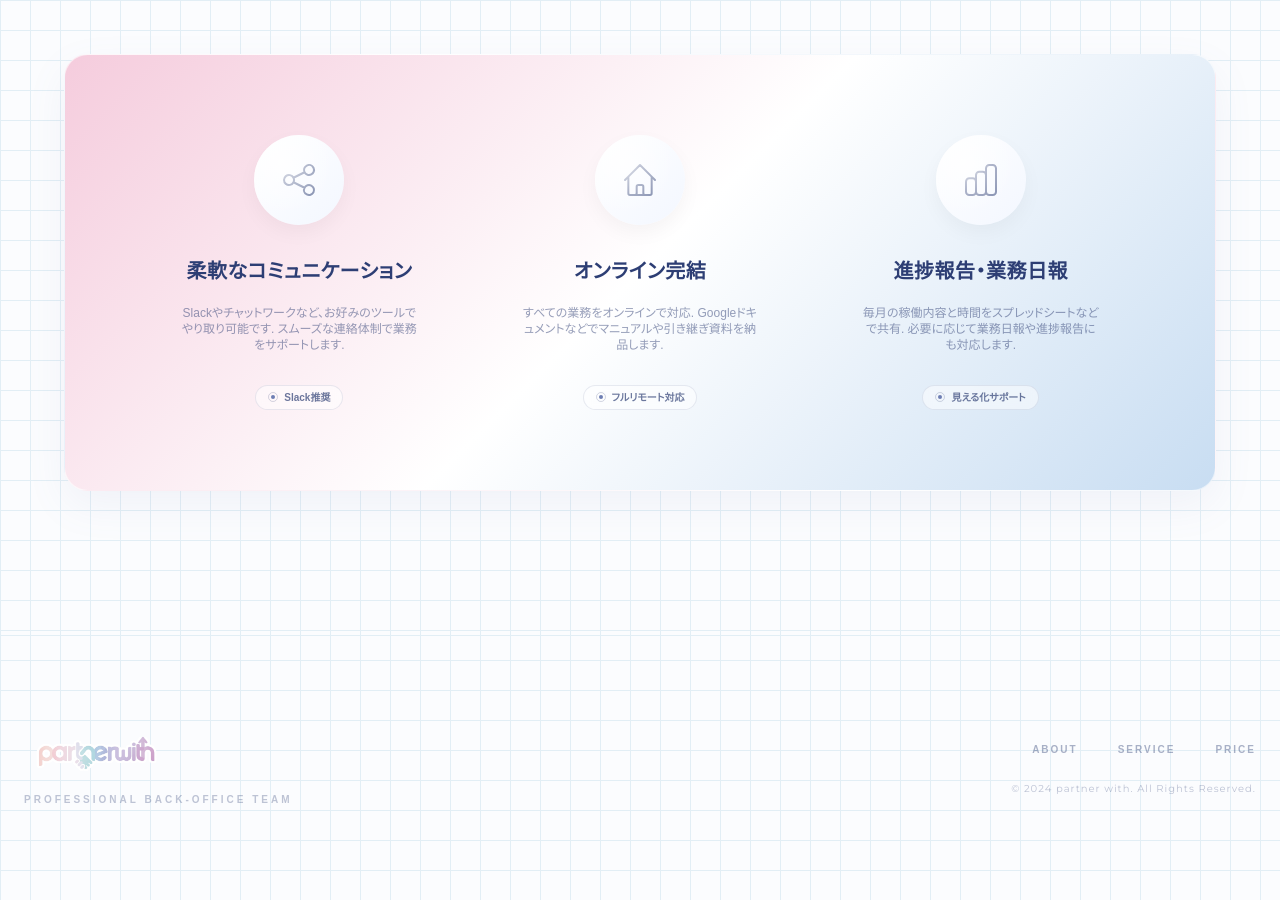
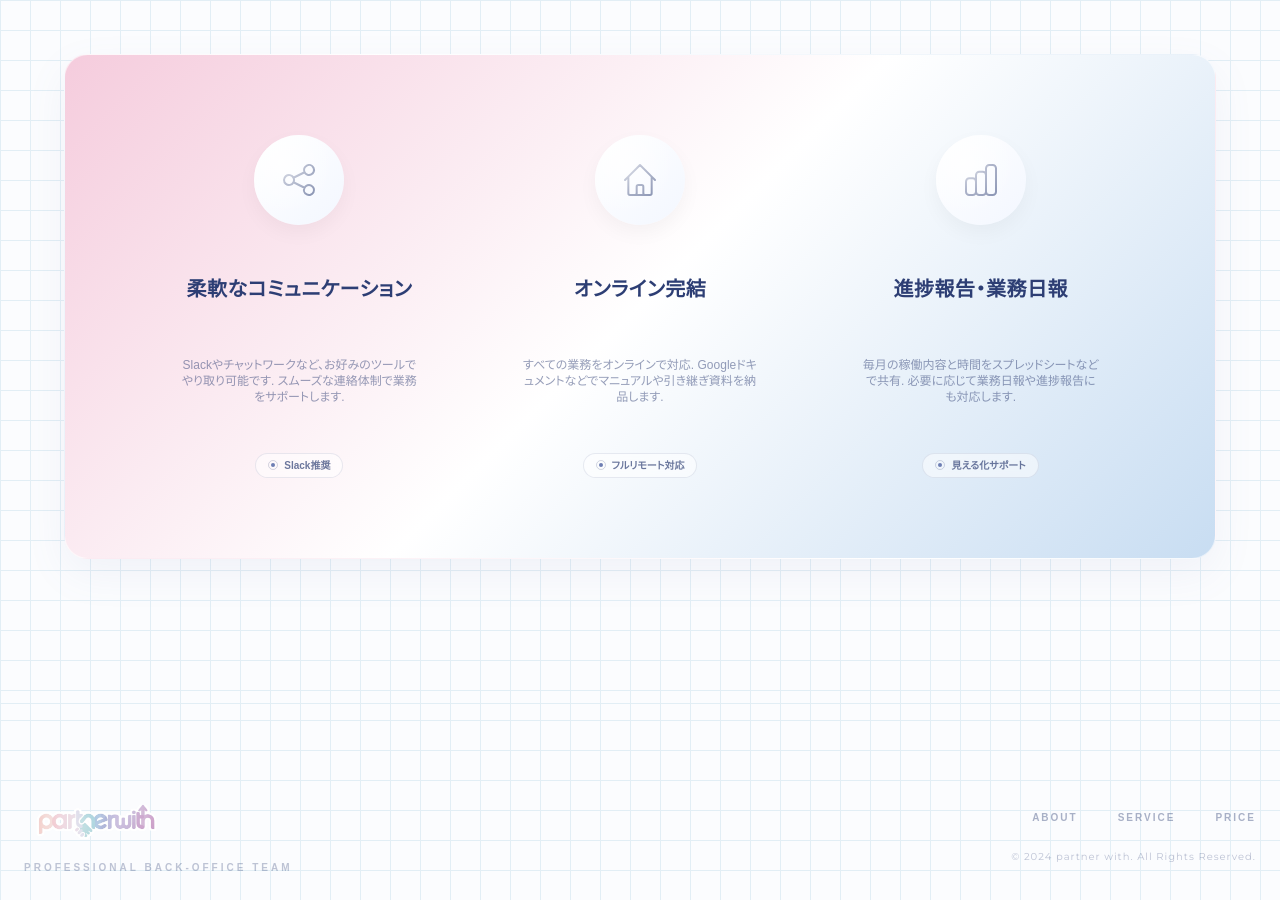
Before and after one commit to shii-fun/partner.with, a plain HTML site: page index.html in a window 1280 px wide. Shown: the part 6630-7530 px from the top of the page. Drawn offline with nearby package versions, Linux system fonts and the light colour scheme; a web font is replaced by a local one.

Commit message:
Update index.html

```diff
--- a/index.html
+++ b/index.html
@@ -4,7 +4,7 @@
     <meta charset="UTF-8">
     <meta name="viewport" content="width=device-width, initial-scale=1.0">
     <title>partner with | 話す 片付く 回りだす。チームで伴走するバックオフィス</title>
-    <meta name="description" content="中小企業やフリーランスの「ちょっと困った」をチームの力で解決. 1+1=10のシナジーで、あなたのビジネスを整え、加速させます。">
+    <meta name="description" content="中小企業やフリーランスの「ちょっと困った」をチームの力で解決. 1+1=10のシナジーで、あなたのビジネスを整え、加速ませます。">
 
     <!-- Tailwind CSS -->
     <script src="https://cdn.tailwindcss.com"></script>
@@ -83,8 +83,8 @@
         /* アイコン用スフィア */
         .icon-sphere {
             background: linear-gradient(135deg, #ffffff 0%, #f3f7ff 100%);
-            width: 70px;
-            height: 70px;
+            width: 90px;
+            height: 90px;
             border-radius: 50%;
             display: flex;
             align-items: center;
@@ -640,51 +640,63 @@
                 <div class="grid grid-cols-1 md:grid-cols-3 gap-12 md:gap-8 items-start">
 
                     <!-- Point 1 -->
-                    <div class="stagger-item flex flex-col items-center text-center">
+                    <div class="stagger-item flex flex-col items-center text-center h-full">
                         <div class="icon-sphere mb-6 md:mb-8 mx-auto">
                             <svg class="w-8 h-8 md:w-10 md:h-10 text-brand-dark/60" fill="none" stroke="currentColor" viewBox="0 0 24 24">
                                 <path stroke-linecap="round" stroke-linejoin="round" stroke-width="1.2" d="M8.684 13.342C8.886 12.938 9 12.482 9 12c0-.482-.114-.938-.316-1.342m0 2.684a3 3 0 110-2.684m0 2.684l6.632 3.316m-6.632-6l6.632-3.316m0 0a3 3 0 105.367-2.684 3 3 0 00-5.367 2.684zm0 9.316a3 3 0 105.368 2.684 3 3 0 00-5.368-2.684z" />
                             </svg>
                         </div>
-                        <h3 class="text-lg md:text-xl font-bold mb-4 md:mb-5 text-brand-dark tracking-wide">柔軟なコミュニケーション</h3>
-                        <p class="text-[11px] md:text-xs text-brand-dark/50 leading-relaxed mb-6 md:mb-8 max-w-[240px]">
+                        <div class="md:h-16 flex items-center justify-center w-full mb-4 md:mb-5">
+                            <h3 class="text-lg md:text-xl font-bold text-brand-dark tracking-wide">柔軟なコミュニケーション</h3>
+                        </div>
+                        <div class="md:h-20 flex items-center justify-center w-full mb-6 md:mb-8">
+                            <p class="text-[11px] md:text-xs text-brand-dark/50 leading-relaxed max-w-[240px]">
                                 Slackやチャットワークなど、お好みのツールでやり取り可能です. スムーズな連絡体制で業務をサポートします.
                             </p>
-                        <div class="badge-sub">
+                        </div>
+                        <div class="badge-sub mt-auto">
                             <span class="w-2.5 h-2.5 rounded-full border border-brand-dark/20 flex items-center justify-center"><span class="w-1 h-1 bg-brand-primary rounded-full"></span></span>
                             Slack推奨
                         </div>
                     </div>
 
                     <!-- Point 2 -->
-                    <div class="stagger-item flex flex-col items-center text-center">
+                    <div class="stagger-item flex flex-col items-center text-center h-full">
                         <div class="icon-sphere mb-6 md:mb-8 mx-auto">
                             <svg class="w-8 h-8 md:w-10 md:h-10 text-brand-dark/60" fill="none" stroke="currentColor" viewBox="0 0 24 24">
                                 <path stroke-linecap="round" stroke-linejoin="round" stroke-width="1.2" d="M3 12l2-2m0 0l7-7 7 7M5 10v10a1 1 0 001 1h3m10-11l2 2m-2-2v10a1 1 0 01-1 1h-3m-6 0a1 1 0 001-1v-4a1 1 0 011-1h2a1 1 0 011 1v4a1 1 0 001 1m-6 0h6" />
                             </svg>
                         </div>
-                        <h3 class="text-lg md:text-xl font-bold mb-4 md:mb-5 text-brand-dark tracking-wide">オンライン完結</h3>
-                        <p class="text-[11px] md:text-xs text-brand-dark/50 leading-relaxed mb-6 md:mb-8 max-w-[240px]">
+                        <div class="md:h-16 flex items-center justify-center w-full mb-4 md:mb-5">
+                            <h3 class="text-lg md:text-xl font-bold text-brand-dark tracking-wide">オンライン完結</h3>
+                        </div>
+                        <div class="md:h-20 flex items-center justify-center w-full mb-6 md:mb-8">
+                            <p class="text-[11px] md:text-xs text-brand-dark/50 leading-relaxed max-w-[240px]">
                                 すべての業務をオンラインで対応. Googleドキュメントなどでマニュアルや引き継ぎ資料を納品します.
                             </p>
-                        <div class="badge-sub">
+                        </div>
+                        <div class="badge-sub mt-auto">
                             <span class="w-2.5 h-2.5 rounded-full border border-brand-dark/20 flex items-center justify-center"><span class="w-1 h-1 bg-brand-primary rounded-full"></span></span>
                             フルリモート対応
                         </div>
                     </div>
 
                     <!-- Point 3 -->
-                    <div class="stagger-item flex flex-col items-center text-center">
+                    <div class="stagger-item flex flex-col items-center text-center h-full">
                         <div class="icon-sphere mb-6 md:mb-8 mx-auto">
                             <svg class="w-8 h-8 md:w-10 md:h-10 text-brand-dark/60" fill="none" stroke="currentColor" viewBox="0 0 24 24">
                                 <path stroke-linecap="round" stroke-linejoin="round" stroke-width="1.2" d="M9 19v-6a2 2 0 00-2-2H5a2 2 0 00-2 2v6a2 2 0 002 2h2a2 2 0 002-2zm0 0V9a2 2 0 012-2h2a2 2 0 012 2v10m-6 0a2 2 0 002 2h2a2 2 0 002-2m0 0V5a2 2 0 012-2h2a2 2 0 012 2v14a2 2 0 01-2 2h-2a2 2 0 01-2-2z" />
                             </svg>
                         </div>
-                        <h3 class="text-lg md:text-xl font-bold mb-4 md:mb-5 text-brand-dark tracking-wide">進捗報告・業務日報</h3>
-                        <p class="text-[11px] md:text-xs text-brand-dark/50 leading-relaxed mb-6 md:mb-8 max-w-[240px]">
+                        <div class="md:h-16 flex items-center justify-center w-full mb-4 md:mb-5">
+                            <h3 class="text-lg md:text-xl font-bold text-brand-dark tracking-wide">進捗報告・業務日報</h3>
+                        </div>
+                        <div class="md:h-20 flex items-center justify-center w-full mb-6 md:mb-8">
+                            <p class="text-[11px] md:text-xs text-brand-dark/50 leading-relaxed max-w-[240px]">
                                 毎月の稼働内容と時間をスプレッドシートなどで共有. 必要に応じて業務日報や進捗報告にも対応します.
                             </p>
-                        <div class="badge-sub">
+                        </div>
+                        <div class="badge-sub mt-auto">
                             <span class="w-2.5 h-2.5 rounded-full border border-brand-dark/20 flex items-center justify-center"><span class="w-1 h-1 bg-brand-primary rounded-full"></span></span>
                             見える化サポート
                         </div>
@@ -702,7 +714,7 @@
                 <!-- ロゴ画像のみ表示 -->
                 <img src="https://raw.githubusercontent.com/shii-fun/partner.with/main/assets/partnerwith_logo.png"
                      alt="partner with"
-                     class="h-8 md:h-12 w-auto mb-2 mx-auto md:mx-0 object-contain block">
+                     class="h-8 md:h-12 w-auto object-contain block">
                 <p class="text-[9px] md:text-[10px] text-brand-dark/30 font-bold tracking-[0.3em] uppercase mt-3">Professional Back-office Team</p>
             </div>
             <div class="flex flex-col items-center md:items-end gap-6">
```
Lines whose indentation alone changed are shown as unchanged.
